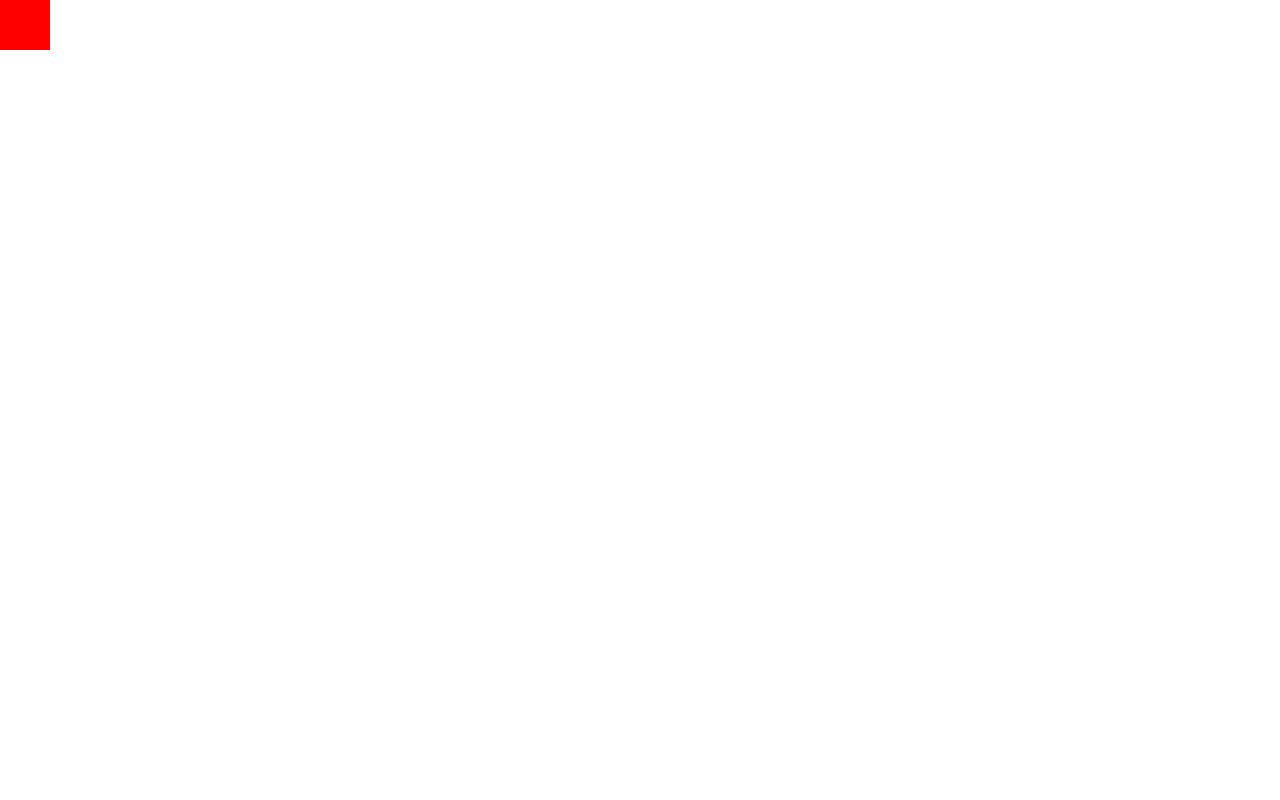
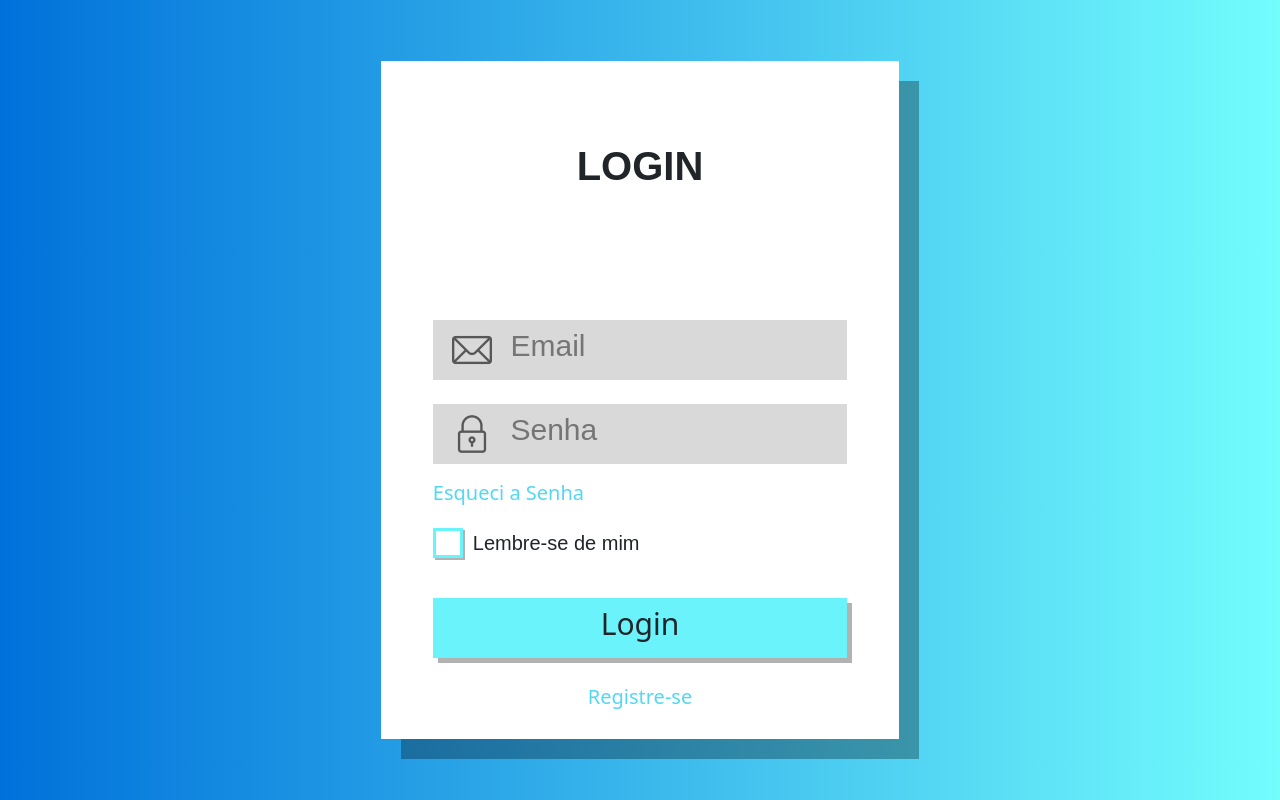
Before and after one commit to GabrielVictor159/Bazar-IVR-FrontEnd, a React (Vite) app: page /Login in a window 1280 px wide. Built offline with nearby package versions, Linux system fonts and the light colour scheme.

Commit message:
layout pagina login

```diff
--- /dev/null
+++ b/src/views/Login/Login.css
@@ -0,0 +1,141 @@
+.LoginContainer {
+    width: 518px;
+    height: 678px;
+    background-color: white;
+    box-shadow: 20px 20px 0px rgba(0, 0, 0, 0.3);
+    display: flex;
+    flex-direction: column;
+    align-items: center;
+}
+
+.ContainerBody {
+    width: 100%;
+    display: flex;
+    flex-direction: row;
+    justify-content: center;
+    align-items: center;
+
+}
+
+.TituloLogin {
+    font-size: 40px;
+    font-family: Arial, Helvetica, sans-serif;
+    font-weight: bold;
+    position: relative;
+    top: 12%;
+}
+
+.InputsLogin {
+    width: 80%;
+    height: 60px;
+    background-color: #D9D9D9;
+    position: relative;
+    top: 30%;
+    padding-left: 15%;
+    cursor: help;
+    border: none;
+}
+
+.InputsLogin[type='email'] {
+    background-image: url('../../assets/mail.png');
+    background-position: 5% 50%;
+    background-repeat: no-repeat;
+    background-size: 40px 40px;
+}
+
+.InputsLogin[type='password'] {
+    background-image: url('../../assets/padlock2.png');
+    background-position: 5% 50%;
+    background-repeat: no-repeat;
+    background-size: 40px 40px;
+}
+
+.InputsLogin::placeholder {
+    font-size: 30px;
+    font-family: Arial, Helvetica, sans-serif;
+    position: relative;
+
+}
+
+.EsqueciSenhaContainer {
+    width: 80%;
+    display: flex;
+    flex-direction: row;
+    justify-content: flex-start;
+    position: relative;
+    top: 32%;
+}
+
+.EsqueciSenha {
+    text-decoration: none;
+    color: #54D7F4;
+    font-size: 20px;
+}
+
+.LembrarContainer {
+    width: 80%;
+    display: flex;
+    flex-direction: row;
+    justify-content: flex-start;
+    position: relative;
+    top: 35%;
+}
+
+.LembrarInput {
+    width: 30px;
+    height: 30px;
+    cursor: pointer;
+    border: solid #6AF3FB;
+    border-radius: 0px;
+    background-color: transparent;
+    transition: all 0.5s;
+    box-shadow: 2px 2px 0px rgba(0, 0, 0, 0.3);
+}
+
+.animationCheckbox {
+    border-radius: 100px;
+    background-color: #6AF3FB;
+    -webkit-box-shadow: 0px 0px 21px 0px rgba(0, 255, 255, 0.9);
+    -moz-box-shadow: 0px 0px 21px 0px rgba(0, 255, 255, 0.9);
+    box-shadow: 0px 0px 21px 0px rgba(0, 255, 255, 0.9);
+
+}
+
+.animationCheckboxReverse {
+    border-radius: 0px;
+    background-color: transparent;
+}
+.LembreText{
+    position: relative;
+    left: 10px;
+    font-size: 20px;
+    font-family: Arial, Helvetica, sans-serif;
+}
+.ButtonLogar{
+    width: 80%;
+    height: 60px;
+    background-color: #6AF3FB;
+    position: relative;
+    top: 35%;
+    display: flex;
+    flex-direction: row;
+    justify-content: center;
+    align-items: center;
+    cursor: pointer;
+    box-shadow: 5px 5px 0px rgba(0, 0, 0, 0.3);
+    transition: all 0.5s;
+}
+.ButtonLogar:hover{
+    background-color: #3ea6ac;
+}
+.LoginText{
+    font-size:30px;
+}
+.RegistreSeText{
+    text-decoration: none;
+    position: relative;
+    top: 35%;
+    font-size: 20px;
+    color: #54D7F4;
+    cursor: pointer;
+}
--- a/src/views/Login/Login.jsx
+++ b/src/views/Login/Login.jsx
@@ -1,7 +1,52 @@
-export default function Login(props){
-    return(
-        <div style={{width:50, height:50, backgroundColor:'red'}}>
+import React, { useState, useRef } from "react";
+import './Login.css'
+export default function Login(props) {
+    const windowSize = useRef([window.innerWidth, window.innerHeight]);
+    const [Email, setEmail] = useState('');
+    const [password, setPassword] = useState('');
+    const [Lembrar, setLembrar] = useState(false);
+    useState(() => {
+        document.body.style.background = 'linear-gradient(90deg, #0071DA 0%, #73FDFD 100%)'
+    }, [])
+    const handleLembrar=()=>{
 
-        </div>
+        if(Lembrar===false){
+            document.getElementById('LembrarInput').classList.remove('animationCheckboxReverse')
+            document.getElementById('LembrarInput').classList.toggle('animationCheckbox')
+        }
+        else{
+            document.getElementById('LembrarInput').classList.remove('animationCheckbox')
+            document.getElementById('LembrarInput').classList.toggle('animationCheckboxReverse')
+        }
+        setLembrar(!Lembrar)
+    }
+    return (
+        <>
+            <div className="ContainerBody" style={{height:windowSize.current[1]}}>
+                <div className="LoginContainer">
+                <h6 className="TituloLogin">
+                    LOGIN
+                </h6>
+                <input type={'email'} placeholder={'Email'} onChange={e => setEmail(e.target.value)} className={'InputsLogin'}/>
+                <br />
+                <input type={'password'} placeholder={'Senha'} onChange={e => setPassword(e.target.value)} className={'InputsLogin'}/>
+                <div className="EsqueciSenhaContainer">
+                <a className="EsqueciSenha">Esqueci a Senha</a>
+                </div>
+                <div className="LembrarContainer" id="LembrarContainer">
+                    <div onClick={handleLembrar} className="LembrarInput" id="LembrarInput" />
+                    <p className="LembreText">Lembre-se de mim</p>
+                </div>
+                <br />
+                <div className="ButtonLogar">
+                <h6 className="LoginText">{'Login'}</h6>
+                </div>
+                <br />
+                <a className="RegistreSeText" >Registre-se</a>
+                <br />
+                </div>
+            </div>
+
+        </>
     );
 }
```
Also changed, not shown: src/assets/mail.png (added), src/assets/padlock2.png (added).
